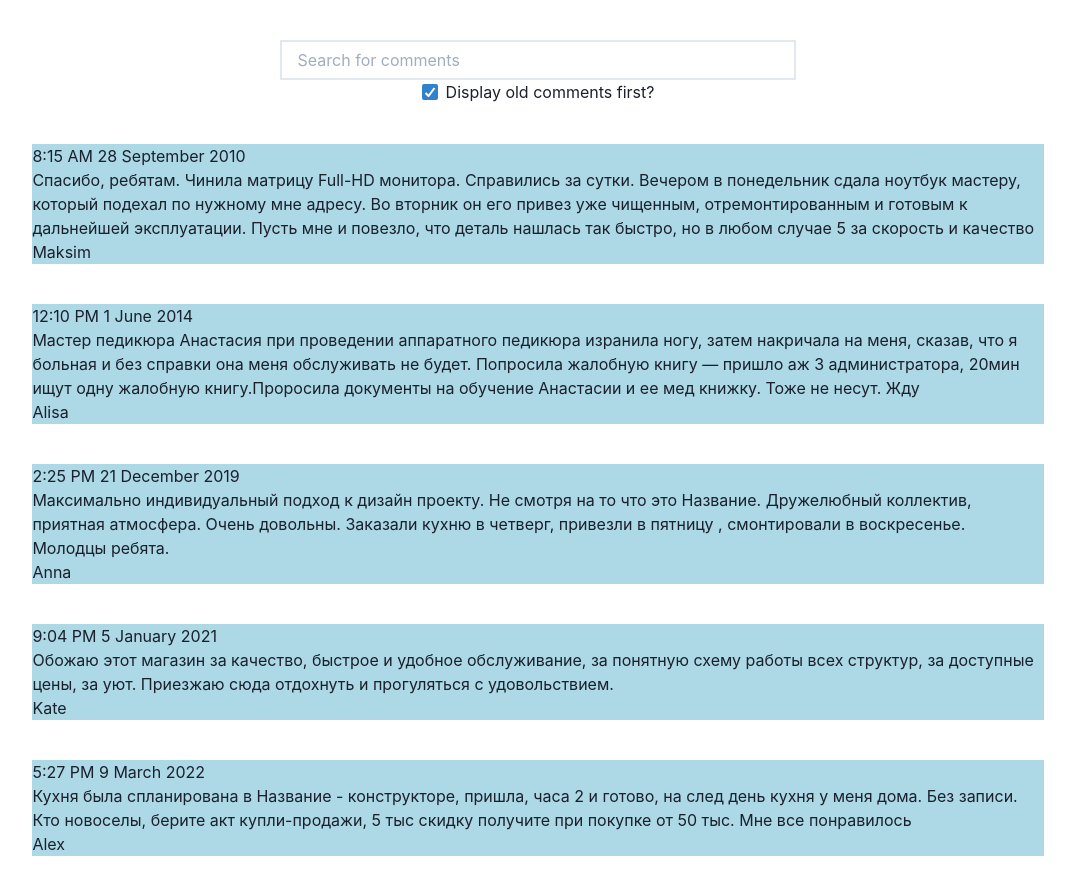
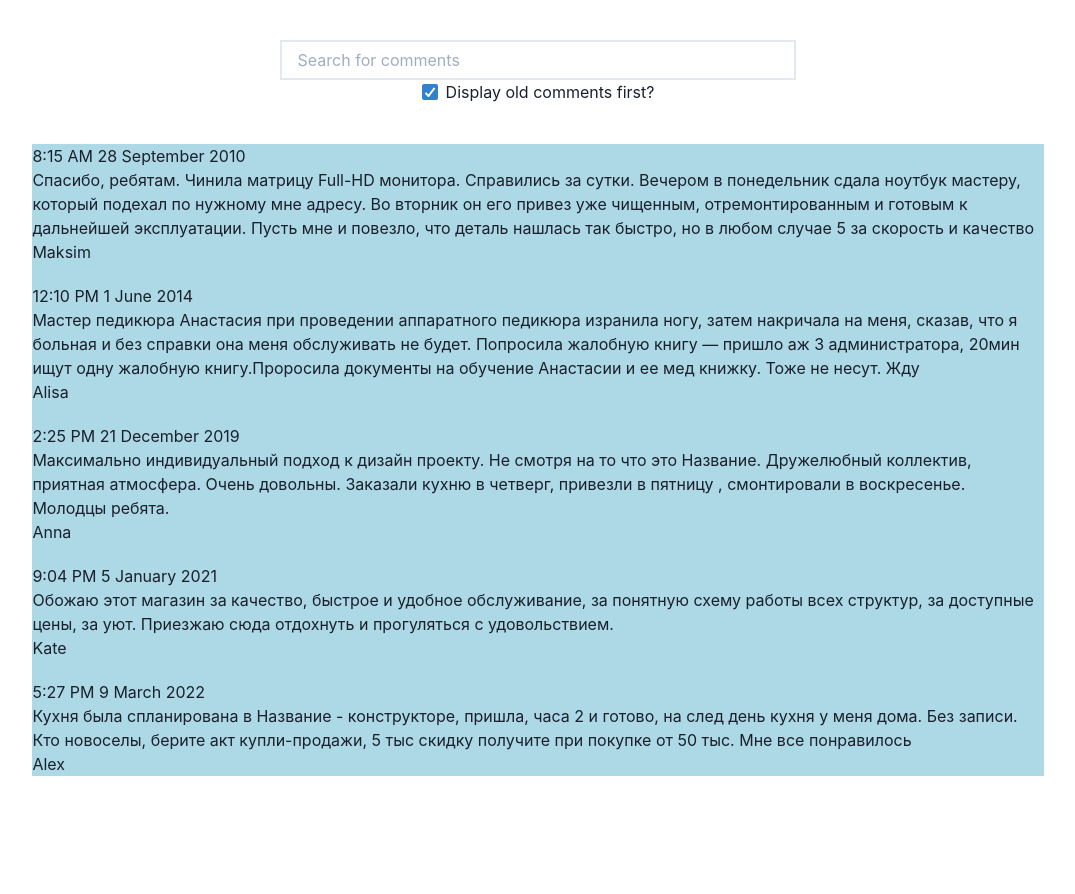
Before and after one commit to StasRnD/users-comments, a React (Create React App) app: page / in a window 1280 px wide. Shown: the whole page, without its empty margins (102-1177 px from the left). After the commit the page ends 836 px from the top, so only its background shows below. Built offline with nearby package versions, Linux system fonts and the light colour scheme.

Commit message:
refactor: the structure of the code has been slightly changed. Types are transferred to components, Functions are divided into smaller ones. Improved code readability

```diff
--- a/src/components/App.tsx
+++ b/src/components/App.tsx
@@ -1,18 +1,45 @@
 import React from 'react';
 import { ChakraProvider, theme, VStack, Grid } from '@chakra-ui/react';
 import { SearchAndSortContainer } from './SearchAndSortContainer';
-import { ListOfComments } from './ListOfComments';
+import { Messages } from './Message';
 import { allUsersComments } from '../utils.js/constans';
-import { Filters } from '../types/Filters';
 import { DateTime } from 'luxon';
 
+export type Filters = {
+  query: string;
+  isAscOrder: boolean;
+};
+
 export const App = () => {
-  const [filters, setFilters] = React.useState({ query: '', isAscOrder: true });
+  const [filters, setFilters] = React.useState({
+    query: '',
+    isAscOrder: true,
+  });
 
-  function onChange(value: any, filterName: keyof Filters) {
+  function onChange(value: string | Boolean, filterName: keyof Filters) {
     setFilters((oldFilters) => {
       return { ...oldFilters, [filterName]: value };
     });
+  }
+
+  //сортировка массива комментариев по дате
+  function sortingComments() {
+    return allUsersComments.sort((a, b) => {
+      let dateСonvertedToMilliseconds1 = DateTime.fromISO(a.date).toMillis();
+      let dateСonvertedToMilliseconds2 = DateTime.fromISO(b.date).toMillis();
+
+      if (filters.isAscOrder) {
+        return dateСonvertedToMilliseconds1 - dateСonvertedToMilliseconds2;
+      }
+      return dateСonvertedToMilliseconds2 - dateСonvertedToMilliseconds1;
+    });
+  }
+
+  //фильтрация по значению input отсортированного массива, возвращается отфильтрованный массив комментариев
+  function filterComments() {
+    return sortingComments().filter((comment) =>
+      comment.text.toLowerCase().includes(filters.query.toLowerCase())
+    );
   }
 
   return (
@@ -20,35 +47,7 @@ export const App = () => {
       <Grid py='10' px='2'>
         <VStack spacing='10'>
           <SearchAndSortContainer onChange={onChange} filters={filters} />
-          {allUsersComments
-            .sort((a, b) => {
-              if (filters.isAscOrder) {
-                return (
-                  DateTime.fromISO(a.date).toMillis() -
-                  DateTime.fromISO(b.date).toMillis()
-                );
-              }
-              return (
-                DateTime.fromISO(b.date).toMillis() -
-                DateTime.fromISO(a.date).toMillis()
-              );
-            })
-
-            // eslint-disable-next-line array-callback-return
-            .map((comment) => {
-              if (
-                comment.text.toLowerCase().includes(filters.query.toLowerCase())
-              ) {
-                return (
-                  <ListOfComments
-                    id={comment.id}
-                    text={comment.text}
-                    author={comment.author}
-                    date={comment.date}
-                  />
-                );
-              }
-            })}
+          <Messages comments={filterComments()} />
         </VStack>
       </Grid>
     </ChakraProvider>
--- a/src/components/ListOfComments.tsx
+++ /dev/null
@@ -1,13 +0,0 @@
-import React from 'react';
-import { UnorderedList } from '@chakra-ui/react';
-import { Message } from './Message';
-import { ContentMessage } from '../types/ContentMessage';
-
-// eslint-disable-next-line no-empty-pattern
-export const ListOfComments = ({ id, text, author, date }: ContentMessage) => {
-  return (
-    <UnorderedList listStyleType='none' minW='50%' maxW='80%'>
-      <Message id={id} text={text} date={date} author={author} />
-    </UnorderedList>
-  );
-};
--- a/src/components/Message.tsx
+++ b/src/components/Message.tsx
@@ -1,16 +1,35 @@
-import React from 'react';
-import { ListItem, Text, Flex } from '@chakra-ui/react';
-import { ContentMessage } from '../types/ContentMessage';
+import { ListItem, Box, Text, UnorderedList } from '@chakra-ui/react';
 import { DateTime } from 'luxon';
 
-export const Message = ({ id, text, author, date }: ContentMessage) => {
+type allMessages = {
+  comments: Message[];
+};
+
+type Message = {
+  id: number;
+  text: string;
+  author: string;
+  date: string;
+};
+
+export const Messages = ({ comments }: allMessages) => {
+  //отобразить комментарии пользователей
+  function createListComments() {
+    return comments.map((comment: Message) => {
+      let formattedDate = DateTime.fromISO(comment.date).toFormat('t d MMMM y');
+      return (
+        <Box key={comment.id} marginBottom='5'>
+          <Text>{formattedDate}</Text>
+          <Text>{comment.text}</Text>
+          <Text>{comment.author}</Text>
+        </Box>
+      );
+    });
+  }
+
   return (
-    <Flex direction='column' gap='10'>
-      <ListItem bgColor='lightblue'>
-        <Text>{DateTime.fromISO(date).toFormat('t d MMMM y')}</Text>
-        <Text>{text}</Text>
-        <Text>{author}</Text>
-      </ListItem>
-    </Flex>
+    <UnorderedList listStyleType='none' minW='50%' maxW='80%'>
+      <ListItem bgColor='lightblue'>{createListComments()}</ListItem>
+    </UnorderedList>
   );
 };
--- a/src/components/SearchAndSortContainer.tsx
+++ b/src/components/SearchAndSortContainer.tsx
@@ -1,6 +1,11 @@
 import React from 'react';
 import { Flex, Input, Text, Checkbox, HStack } from '@chakra-ui/react';
-import { FiltersProps } from '../types/Filters';
+import { Filters } from './App';
+
+type FiltersProps = {
+  filters: Filters;
+  onChange: <T extends keyof Filters>(value: Filters[T], filterName: T) => void;
+};
 
 export const SearchAndSortContainer = ({ filters, onChange }: FiltersProps) => {
   const handleCheckBoxClick: React.ChangeEventHandler<HTMLInputElement> = (
```
Also changed, not shown: src/types/ContentMessage.ts (deleted, +0 -8 lines), src/types/Filters.ts (deleted, +0 -12 lines).
